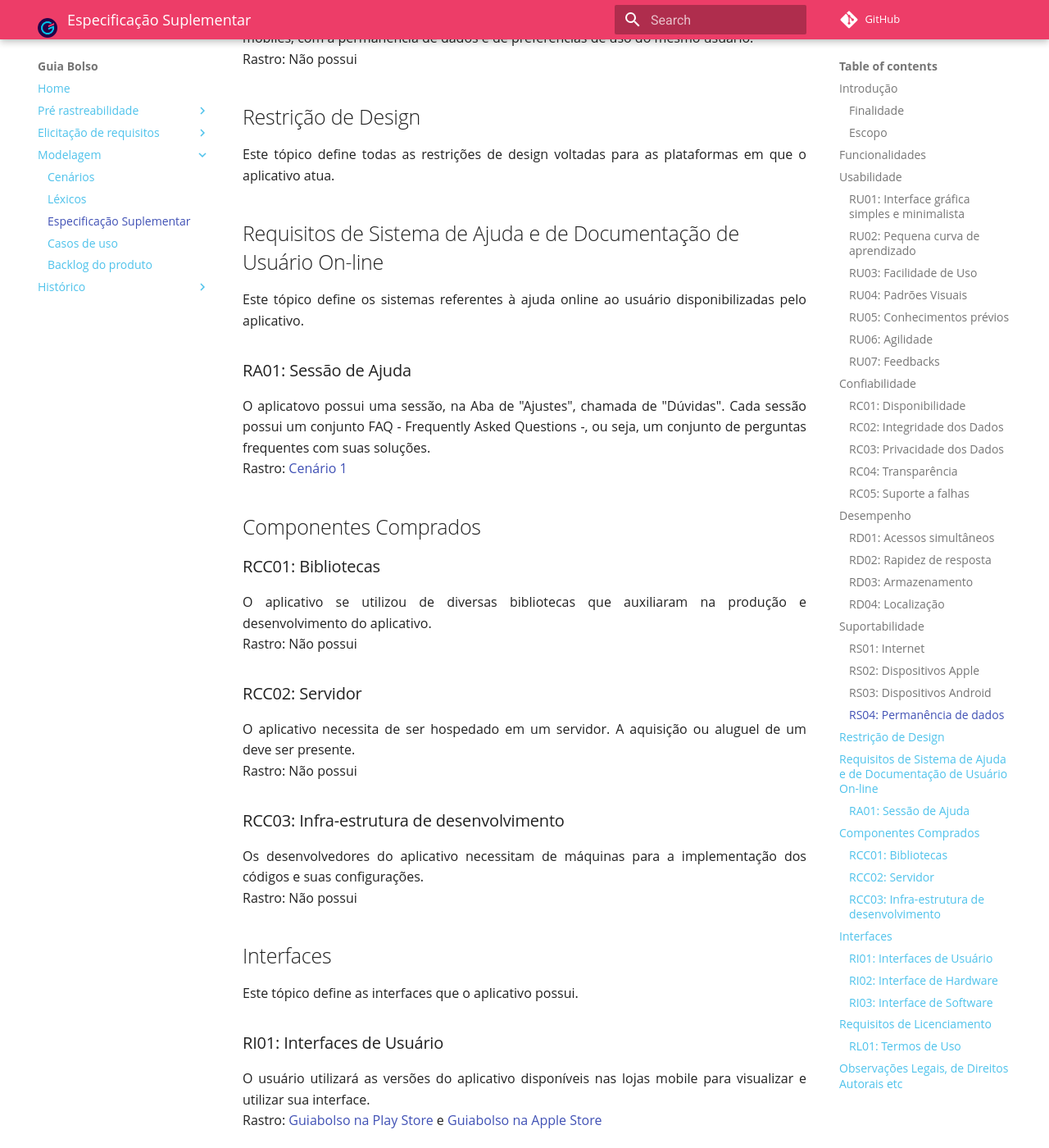
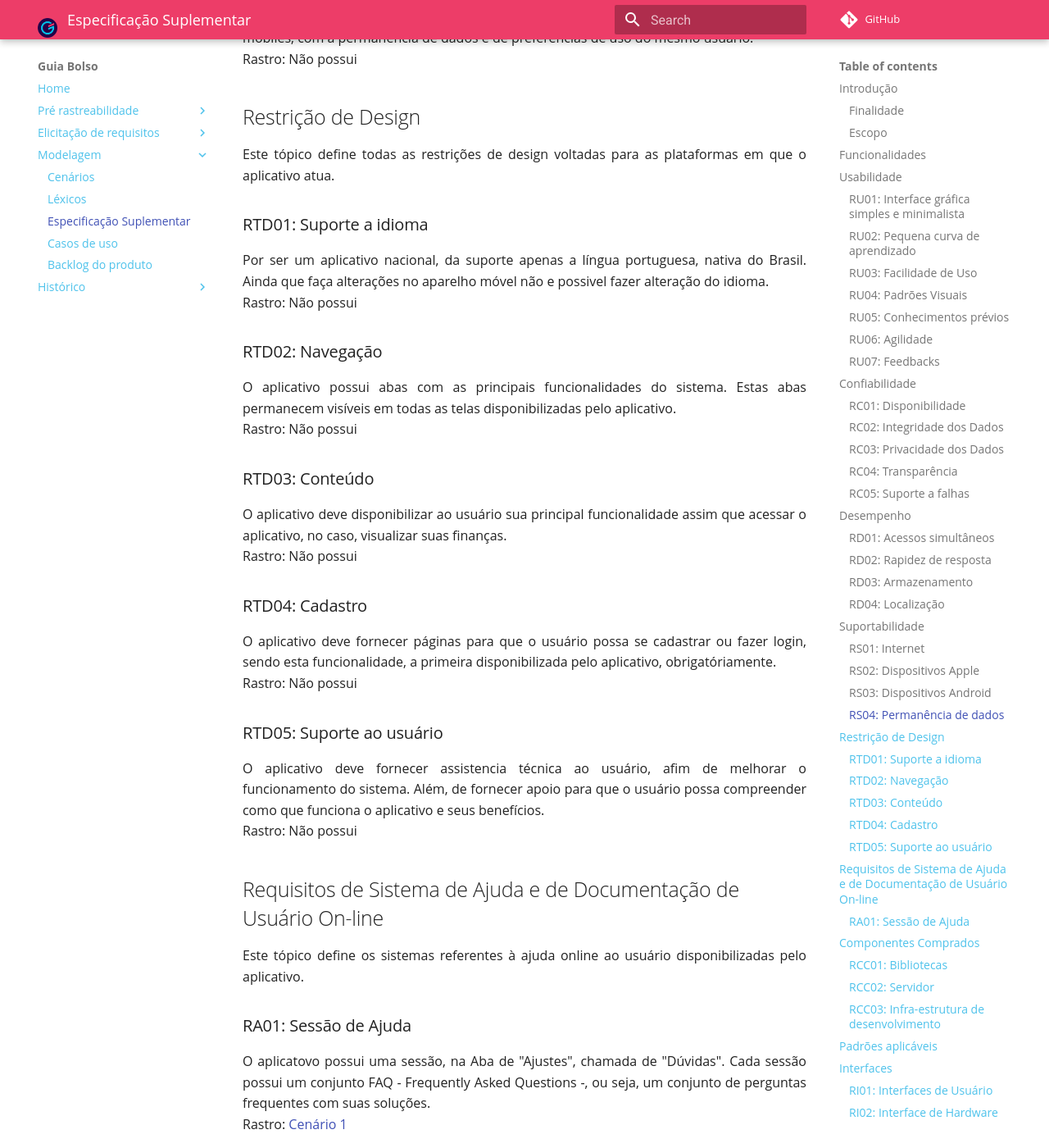
Before and after one commit to fga-disciplinas/2019.1-Guia-Bolso, an MkDocs documentation site: the page built from docs/modelagem/especificacao.md, in a window 1280 px wide and 1400 px high, scrolled down 4543 px. Shown: the whole window at 82% size. Built offline with MkDocs 1.6.1 and Material for MkDocs 9.7.7, drawn with Linux system fonts in a browser that asks for light colours; comment, search, counter and statistics services are not loaded; old or Windows-style settings are respelled for this version of MkDocs; some of the changed text lies outside the part shown.

Commit message:
Adicionando especificação
Adicionando Restrições de design e padrões aplicáveis

```diff
--- a/docs/modelagem/especificacao.md
+++ b/docs/modelagem/especificacao.md
@@ -133,6 +133,31 @@ A aplicação deve suportar acesso por meio de navegadores web e diferentes plat
 
 Este tópico define todas as restrições de design voltadas para as plataformas em que o aplicativo atua.
 
+### RTD01: Suporte a idioma
+
+Por ser um aplicativo nacional, da suporte apenas a língua portuguesa, nativa do Brasil. Ainda que faça alterações no aparelho móvel não e possivel fazer alteração do idioma.
+<br> Rastro: Não possui
+
+### RTD02: Navegação
+
+O aplicativo possui abas com as principais funcionalidades do sistema. Estas abas permanecem visíveis em todas as telas disponibilizadas pelo aplicativo.
+<br> Rastro: Não possui
+
+### RTD03: Conteúdo
+
+O aplicativo deve disponibilizar ao usuário sua principal funcionalidade assim que acessar o aplicativo, no caso, visualizar suas finanças.
+<br> Rastro: Não possui
+
+### RTD04: Cadastro
+
+O aplicativo deve fornecer páginas para que o usuário possa se cadastrar ou fazer login, sendo esta funcionalidade, a primeira disponibilizada pelo aplicativo, obrigatóriamente.
+<br> Rastro: Não possui
+
+### RTD05: Suporte ao usuário
+
+O aplicativo deve fornecer assistencia técnica ao usuário, afim de melhorar o funcionamento do sistema. Além, de fornecer apoio para que o usuário possa compreender como que funciona o aplicativo e seus benefícios.
+<br> Rastro: Não possui
+
 ## Requisitos de Sistema de Ajuda e de Documentação de Usuário On-line
 
 Este tópico define os sistemas referentes à ajuda online ao usuário disponibilizadas pelo aplicativo.
@@ -158,6 +183,12 @@ O aplicativo necessita de ser hospedado em um servidor. A aquisição ou aluguel
 
 Os desenvolvedores do aplicativo necessitam de máquinas para a implementação dos códigos e suas configurações.
 <br> Rastro: Não possui
+
+## Padrões aplicáveis
+
+O Guiabolso está adequado as normas ISO/TC-211, ISO 9000, ISO 9001-3, ISO 12207 e ISO 12202.
+<br> Rastro: [Backlog](../backlog/)
+
 
 ## Interfaces
 
```
